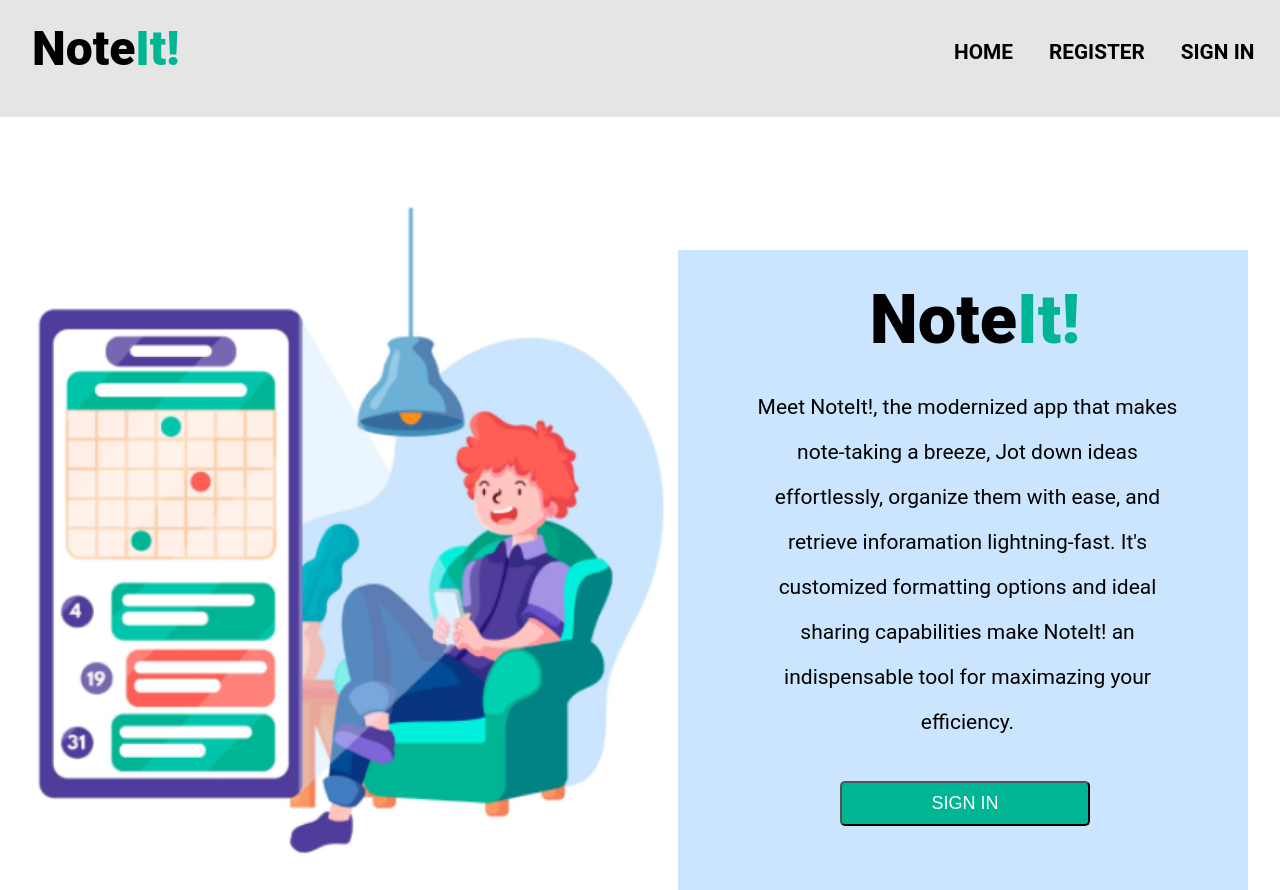
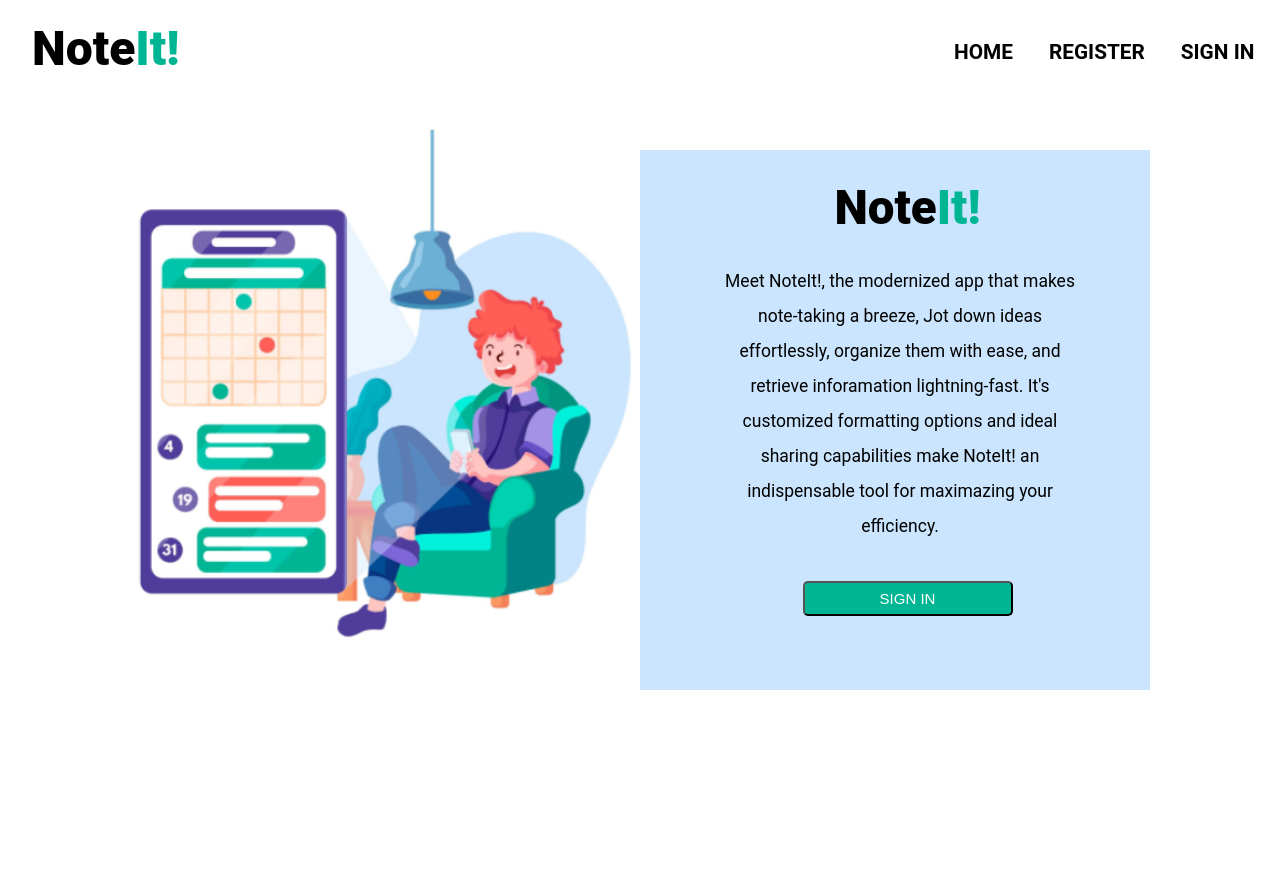
Before and after one commit to Astark041304/html.main, a plain HTML site: page home.html in a window 1280 px wide. After the commit the page ends 800 px from the top, so only its background shows below. Drawn offline with Linux system fonts and the light colour scheme.

Commit message:
ywa ka sir

```diff
--- a/home.css
+++ b/home.css
@@ -1,12 +1,11 @@
-*{
+* {
   margin: 0;
   padding: 0;
   box-sizing: border-box;
   scroll-behavior: smooth;
 }
 
-
-:root{
+:root {
   --hover-color: #733c7a;
   --bg-color: #cbe5fe;
   --button-color: #00b594;
@@ -14,69 +13,65 @@
   --white-color: #ffff;
 }
 
-body{
+body {
   display: flex;
   justify-content: center;
   align-items: center;
   font-family: Roboto, sans-serif;
-    background-color: rgba(255,255,255,255);
+  background-color: rgba(255, 255, 255, 255);
 }
 
-span{
+span {
   color: #00b594;
 }
 
-h1{
+h1 {
   margin-top: 30px;
   margin-bottom: 35px;
   font-size: 380%;
   font-weight: 850;
-
 }
 
-.wrapper{
+.wrapper {
   margin: auto;
   padding: auto;
   width: 1180;
 }
 
-.main-container{
-    margin-left: -45px;
-    padding-top: 150px;
+.main-container {
+  margin: auto;
+  padding: auto;
   display: flex;
+  width: 1180;
 }
 
-.header{
+.header {
   position: fixed;
   width: 100%;
   top: 0;
   left: 0;
   padding: 2.5rem 2%;
   padding-left: 2.5%;
-    background: rgba(0.5, 0.1, 0.5, 0.1);
-    backdrop-filter: blur(10px);
   display: flex;
   justify-content: space-between;
   align-items: left;
   z-index: 100;
-
 }
 
-.header h2{
+.header h2 {
   font-size: 300%;
   font-weight: 850;
   margin-top: -20px;
-
 }
 
-.navbar{
+.navbar {
   padding-right: -100px;
   color: var(--text-color);
 }
 
-.navbar a{
+.navbar a {
   font-size: 1.3rem;
-    margin-left: 2.0rem;
+  margin-left: 2rem;
   font-weight: 200;
   transition: 0.3 ease;
   color: black;
@@ -84,62 +79,56 @@ h1{
   padding-top: 50px;
 }
 
-
-.navbar a:hover{
+.navbar a:hover {
   border-bottom: 3px solid var(--hover-color);
   color: var(--hover-color);
 }
 
-.text-container{
+.text-container {
   justify-content: center;
   background-color: var(--bg-color);
   display: flex;
-    width: 570px;
-    height: 640px;
-    margin-top: 100px;
+  width: 510px;
+  height: 540px;
+  margin-top: 150px;
   margin-left: -10px;
-
 }
 
-.text{
+.text {
   text-align: center;
   justify-content: center;
   margin-left: 25px;
-    font-size: 18px;
+  font-size: 12.5px;
   padding-bottom: 10px;
   margin-bottom: 10px;
 }
 
-p{
-    font-size: 21px;
+p {
+  font-size: 17.5px;
   text-align: center;
   margin-right: 15px;
 }
 
-
-.btn{
+.btn {
   position: absolute;
-    width: 250px;
-    height: 45px;
+  width: 210px;
+  height: 35px;
   background-color: var(--button-color);
   border-radius: 5px;
   color: white;
-    font-size: 18px;
-    margin-top: 5px;
-    margin-left: -135px;
-
+  font-size: 15px;
+  margin-top: 15px;
+  margin-left: -105px;
 }
 
-.btn a{
+.btn a {
   text-decoration: none;
   color: var(--white-color);
   font-weight: 500;
 }
 
-
-.image img{
-    padding-top: 20px;
-    width: 700px;
-    padding-left: -10px;
-
+.image img {
+  padding-top: 100px;
+  width: 550px;
+  margin-left: -30px;
 }
--- a/register.css
+++ b/register.css
@@ -5,18 +5,18 @@
   scroll-behavior: smooth;
 }
 
-:root{
+:root {
   --hover-color: #733c7a;
   --button-color: #00b594;
   --bg-color: #cbe5fe;
   --white-color: #ffff;
 }
 
-header span{
+header span {
   color: #00b594;
 }
 
-body{
+body {
   height: 100vh;
   display: flex;
   justify-content: center;
@@ -25,7 +25,6 @@ body{
   padding: 20px;
 }
 
-
 .header {
   position: fixed;
   width: 100%;
@@ -33,8 +32,6 @@ body{
   left: 0;
   padding: 2.5rem 2%;
   padding-left: 2.5%;
-  background: rgba(0.5, 0.1, 0.5, 0.1);
-  backdrop-filter: blur(10px);
   display: flex;
   justify-content: space-between;
   align-items: left;
@@ -67,19 +64,18 @@ body{
   color: var(--hover-color);
 }
 
-
-.main-container{
+.main-container {
+  margin-top: 80px;
   max-width: 700px;
   width: 100%;
- height: 650px;
+  height: 600px;
   background-color: var(--bg-color);
   padding: 25px 30px;
   border-radius: 8px;
   box-shadow: 0 0 15px rgba(0, 0, 0, 0.1);
 }
 
-
-.main-container header{
+.main-container header {
   font-size: 30px;
   font-weight: 500;
   position: relative;
@@ -89,29 +85,26 @@ body{
   margin-left: -15px;
 }
 
- .main-container form .user-details{
+.main-container form .user-details {
   display: flex;
   flex-wrap: wrap;
   justify-content: space-between;
   margin: 20px 0 12px 0;
 }
 
- form .user-details .input-box{
+form .user-details .input-box {
   width: calc(100% / 2 - 20px);
   margin-bottom: 15px;
 }
 
-
- .user-details .input-box details{
+.user-details .input-box details {
   display: block;
   font-weight: 500;
   margin-bottom: 5px;
-
 }
 
-
- .user-details .input-box input{
-  height: 45px;
+.user-details .input-box input {
+  height: 35px;
   width: 100%;
   outline: none;
   border-radius: 5px;
@@ -123,7 +116,7 @@ body{
   margin-top: 10px;
 }
 
- .btn{
+.btn {
   position: absolute;
   width: 280px;
   height: 40px;
@@ -136,61 +129,56 @@ body{
   margin-top: 50px;
 }
 
-.btn a{
+.btn a {
   text-decoration: none;
   color: var(--white-color);
   font-weight: 500;
 }
 
- form .button input:hover{
+form .button input:hover {
   background: var(--hover-color);
 }
 
-
 /* Responsive */
- @media screen and (max-width: 500px){
-  .container{
+@media screen and (max-width: 500px) {
+  .container {
     max-width: 100%;
   }
 
- form .user-details .input-box{
+  form .user-details .input-box {
     margin-bottom: 15px;
     width: 100%;
   }
 
- form .gender-details .category{
+  form .gender-details .category {
     width: 100%;
   }
 
- .main-container form .user-details{
+  .main-container form .user-details {
     max-height: 300px;
   }
 
- .user-details::-webkit-scrollbar{
+  .user-details::-webkit-scrollbar {
     width: 0;
   }
 
- .form :where(.gender-option, .gender){
+  .form :where(.gender-option, .gender) {
     row-gap: 15px;
     margin-top: 50px;
-
   }
 
- .main-container .reg .btn{
+  .main-container .reg .btn {
     width: 100%;
     margin-left: 15px;
-
   }
 
   #reg {
     width: 100%;
     margin-left: -15px;
-
+  }
 }
 
- }
-
- .form :where(.gender-option, .gender){
+.form :where(.gender-option, .gender) {
   display: flex;
   align-items: center;
   column-gap: 35px;
@@ -198,27 +186,26 @@ body{
   font-size: 18px;
 }
 
- .form .gender-box p{
+.form .gender-box p {
   font-size: 18px;
 }
 
- .form .gender-box .gender input{
+.form .gender-box .gender input {
   font-size: 18px;
 }
 
- .form .gender-box{
+.form .gender-box {
   margin-top: -80px;
   margin-left: 340px;
 }
- .form :where(.gender input, .gender label){
+.form :where(.gender input, .gender label) {
   cursor: pointer;
 }
 
- .form .gender{
+.form .gender {
   column-gap: 5px;
   cursor: pointer;
 }
-
 
 #reg {
   margin-left: 435px;
--- a/signin.css
+++ b/signin.css
@@ -1,17 +1,18 @@
-*{
+* {
   margin: 0;
   padding: 0;
   box-sizing: border-box;
   scroll-behavior: smooth;
 }
 
-:root{
+:root {
   --hover-color: #733c7a;
   --bg-color: #1a1b1b;
   --button-color: #00b594;
   --white-color: #ffff;
 }
-body{
+
+body {
   justify-content: center;
   align-items: center;
   display: flex;
@@ -19,91 +20,89 @@ body{
   font-family: Roboto, sans-serif;
 }
 
-span{
+span {
   color: #00b594;
 }
 
-h1{
-    padding-top: 200px;
-    padding-bottom: 40px;
-    font-size: 400%;
+h1 {
+  padding-top: 120px;
+  padding-bottom: 30px;
+  font-size: 60px;
   font-weight: 850;
-    padding-left: 130px;
+  padding-left: 125px;
 }
 
-.input-box{
+.input-box {
   padding-top: 15px;
   padding-bottom: 15px;
+  margin-left: 20px;
 }
 
-
-.input-box input{
-    width: 500px;
-    height: 50px;
+.input-box input {
+  width: 450px;
+  height: 40px;
   border-radius: 5px;
   border-color: var(--bg-color);
 }
 
-.remember-forgot a{
-    padding-left: 255px;
+.remember-forgot a {
+  padding-left: 215px;
 }
 
-.remember-forgot input{
+.remember-forgot input {
+  width: 20px;
+  height: 17px;
+  margin-left: 20px;
+}
+
+.remember-forgot {
+  color: var(--hover-color);
+}
+
+label input {
+  height: 17px;
+}
+
+.checkbox {
   width: 20px;
   height: 17px;
 }
 
-.remember-forgot{
-    color: var(--hover-color);
+h3 {
+  padding-bottom: 10px;
+  font-size: 20px;
 }
-
-label input{
-   height: 17px;
-}
-
-.checkbox{
-    width: 20px;
-    height: 17px;
-}
-
-h3{
-    padding-bottom: 10px;
-    font-size: 22px;
-}
-.wrapper{
+.wrapper {
   margin: auto;
   padding: auto;
   width: 1180;
 }
 
-.header{
+.header {
   position: fixed;
   width: 100%;
   top: 0;
   left: 0;
   padding: 2.5rem 2%;
   padding-left: 2.5%;
-    background: rgba(0.5, 0.1, 0.5, 0.1);
-    backdrop-filter: blur(10px);
   display: flex;
   justify-content: space-between;
   align-items: left;
   z-index: 100;
-
 }
 
-.header h2{
+.header h2 {
   font-size: 300%;
   font-weight: 850;
   margin-top: -20px;
 }
 
-.navbar{
+.navbar {
   padding-right: -100px;
 }
-.navbar a{
+.navbar a {
   font-size: 1.3rem;
-    margin-left: 2.0rem;
+  margin-left: 2rem;
   font-weight: 200;
   transition: 0.3 ease;
   color: black;
@@ -111,14 +110,12 @@ h3{
   padding-top: 50px;
 }
 
-
-.navbar a:hover{
+.navbar a:hover {
   border-bottom: 3px solid var(--hover-color);
   color: var(--hover-color);
 }
 
-
-.text-container{
+.text-container {
   justify-content: center;
   background-color: var(--bg-color);
   display: flex;
@@ -126,10 +123,9 @@ h3{
   height: 560px;
   margin-top: 40px;
   margin-left: 7.5px;
-
 }
 
-.text{
+.text {
   text-align: center;
   justify-content: center;
   margin-left: 30px;
@@ -138,24 +134,24 @@ h3{
   margin-bottom: 10px;
 }
 
-.btn{
-    width: 500px;
-    height: 55px;
+.btn {
+  width: 450px;
+  height: 40px;
   background-color: var(--button-color);
   border-radius: 5px;
   color: white;
   font-size: 20px;
   margin-top: 30px;
+  margin-left: 20px;
 }
 
-.btn a{
+.btn a {
   text-decoration: none;
   color: var(--white-color);
   font-weight: 500;
-
 }
 
-.input-box input{
+.input-box input {
   font-size: 17px;
   padding-left: 15px;
 }
```
Also changed, not shown: home.html (+2 -0 lines), notes.css (+10 -22 lines), register.html (+2 -0 lines). Lines whose indentation alone changed are shown as unchanged.
